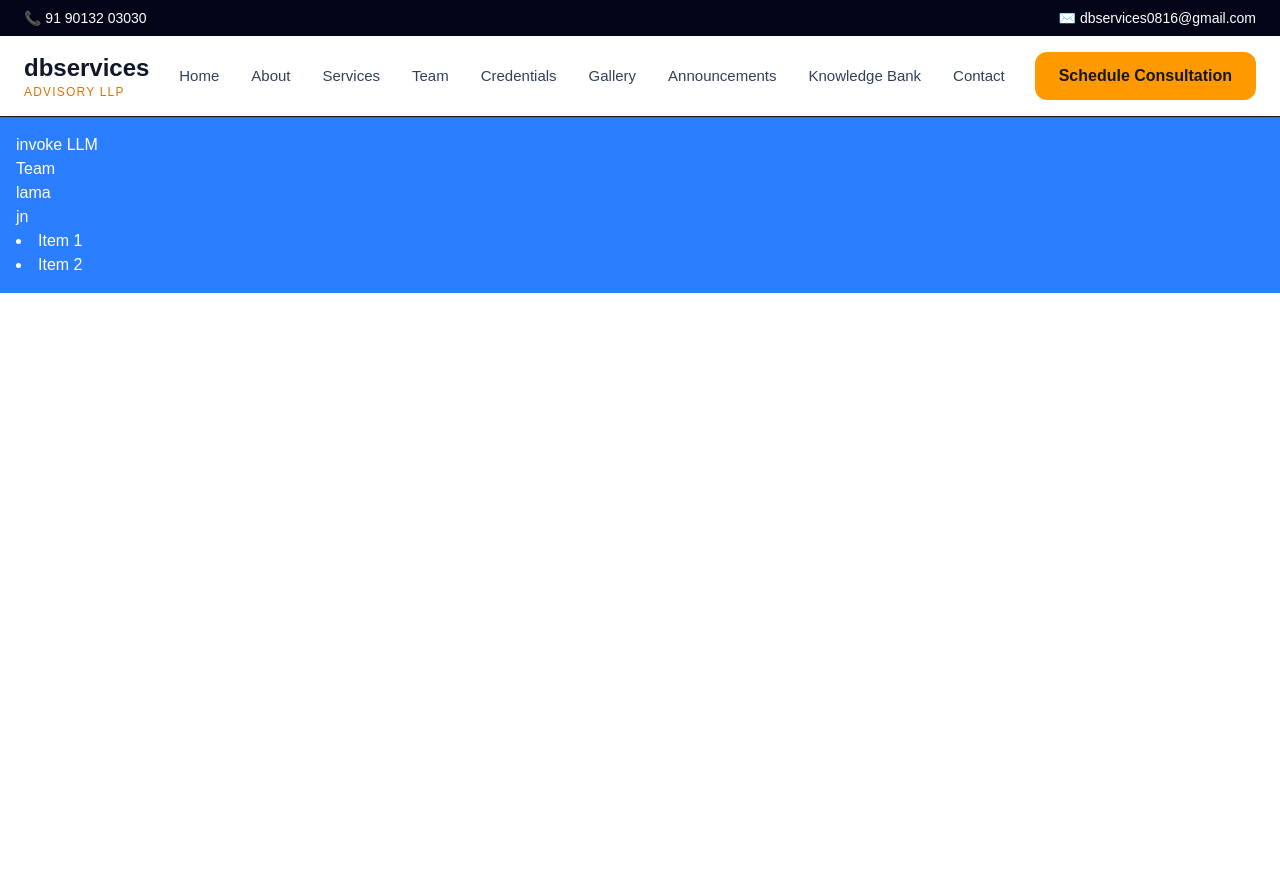
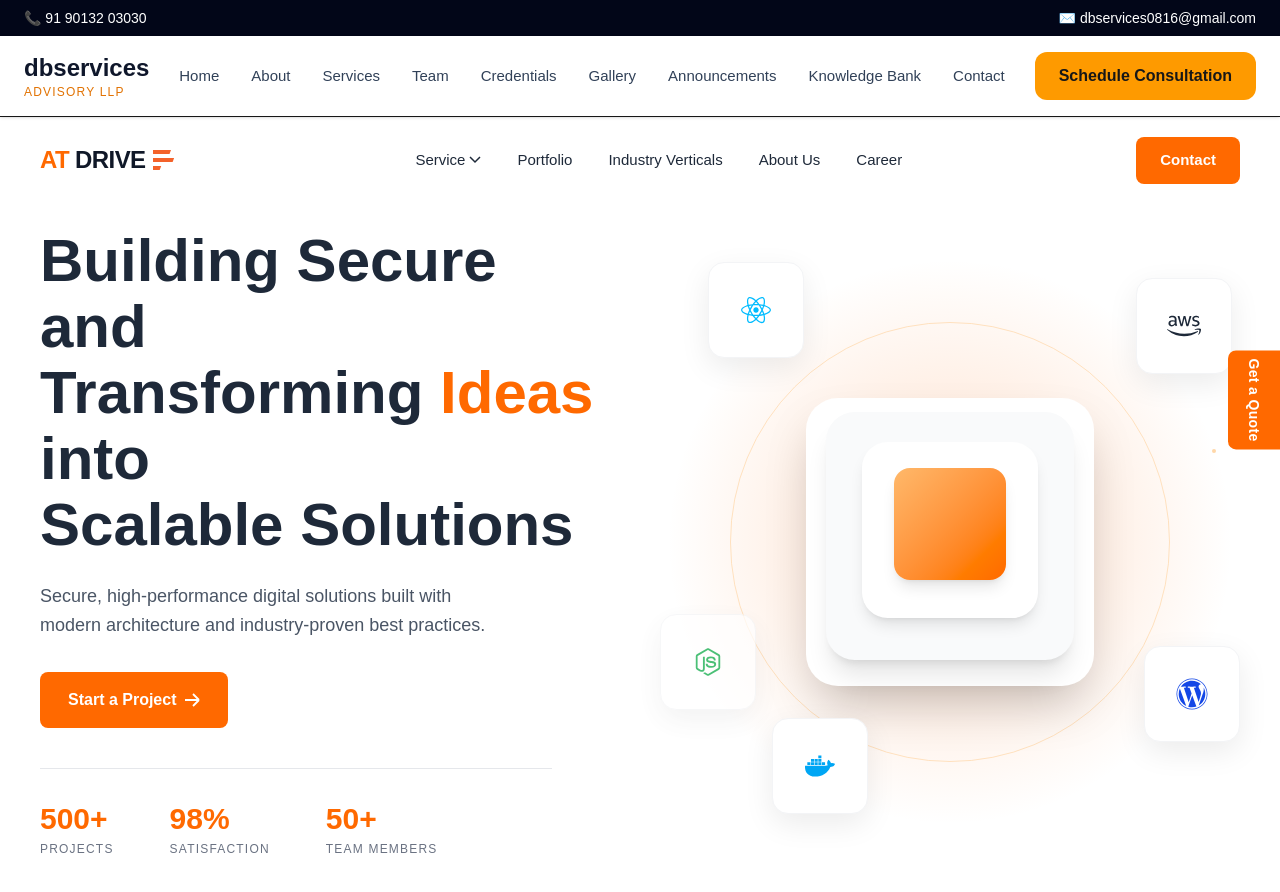
Before and after one commit to Himanshu-Gupta0007/fullstack-framework, a Next.js app: page /team in a window 1280 px wide. Shown: the top 892 px of the page. Before the commit the page ends 800 px from the top, so only its background shows below. Built offline with nearby package versions, Linux system fonts and the light colour scheme.

Commit message:
add gen ai

```diff
--- a/app/team/page.tsx
+++ b/app/team/page.tsx
@@ -1,16 +1,173 @@
-import React from 'react'
+// app/page.tsx
+// Next.js 14 (App Router) + Tailwind CSS
+// Drop this into app/page.tsx. Make sure Tailwind is set up in your project.
 
-const page = () => {
+import Link from "next/link";
+import { FaReact, FaDocker, FaWordpress, FaNodeJs } from "react-icons/fa";
+import { FaAws } from "react-icons/fa6";
+// npm install react-icons
+
+export default function Home() {
   return (
-    <div className='bg-blue-500 text-white p-4'>invoke LLM
-    <h1>Team</h1>
-    <p>lama</p>
-    <span>jn</span>
-
-      <li>Item 1</li>
-      <li>Item 2</li>
-    </div>
-  )
+    <main className="bg-white overflow-x-hidden">
+      <Navbar />
+      <Hero />
+    </main>
+  );
 }
 
-export default page
+function Navbar() {
+  return (
+    <header className="flex items-center justify-between px-6 md:px-10 py-5 relative z-20">
+      {/* Logo */}
+      <div className="flex items-center gap-1">
+        <span className="text-2xl font-extrabold tracking-tight">
+          <span className="text-orange-500">AT</span>{" "}
+          <span className="text-gray-900">DRIVE</span>
+        </span>
+        <svg width="28" height="20" viewBox="0 0 28 20" className="ml-1">
+          <rect x="0" y="0" width="18" height="4" fill="#F4622A" transform="skewX(-20)" />
+          <rect x="0" y="8" width="24" height="4" fill="#F4622A" transform="skewX(-20)" />
+          <rect x="0" y="16" width="14" height="4" fill="#F4622A" transform="skewX(-20)" />
+        </svg>
+      </div>
+
+      {/* Nav links */}
+      <nav className="hidden lg:flex items-center gap-9 text-gray-800 font-medium text-[15px]">
+        <button className="flex items-center gap-1 hover:text-orange-500 transition">
+          Service
+          <svg width="12" height="8" viewBox="0 0 12 8" fill="none">
+            <path d="M1 1L6 6L11 1" stroke="currentColor" strokeWidth="1.5" />
+          </svg>
+        </button>
+        <Link href="#" className="hover:text-orange-500 transition">Portfolio</Link>
+        <Link href="#" className="hover:text-orange-500 transition">Industry Verticals</Link>
+        <Link href="#" className="hover:text-orange-500 transition">About Us</Link>
+        <Link href="#" className="hover:text-orange-500 transition">Career</Link>
+      </nav>
+
+      <Link
+        href="#"
+        className="bg-orange-500 hover:bg-orange-600 transition text-white font-semibold px-6 py-3 rounded-lg text-[15px]"
+      >
+        Contact
+      </Link>
+    </header>
+  );
+}
+
+function Hero() {
+  return (
+    <section className="relative overflow-hidden">
+      {/* Sticky "Get a Quote" side tab */}
+      <div className="fixed right-0 top-1/2 -translate-y-1/2 z-30 bg-orange-500 text-white text-sm font-semibold px-2 py-4 rounded-l-lg [writing-mode:vertical-rl] tracking-wide cursor-pointer">
+        Get a Quote
+      </div>
+
+      <div className="grid lg:grid-cols-2 gap-10 items-center px-6 md:px-10 pt-6 pb-16 max-w-7xl mx-auto relative">
+        {/* LEFT: Text content */}
+        <div className="relative z-10">
+          <h1 className="text-4xl sm:text-5xl xl:text-6xl font-extrabold leading-[1.1] text-gray-800">
+            Building Secure and
+            <br />
+            Transforming <span className="text-orange-500">Ideas</span> into
+            <br />
+            Scalable Solutions
+          </h1>
+
+          <p className="mt-6 text-gray-600 text-lg max-w-md leading-relaxed">
+            Secure, high-performance digital solutions built with modern
+            architecture and industry-proven best practices.
+          </p>
+
+          <button className="mt-8 inline-flex items-center gap-2 bg-orange-500 hover:bg-orange-600 transition text-white font-semibold px-7 py-4 rounded-lg">
+            Start a Project
+            <svg width="16" height="16" viewBox="0 0 16 16" fill="none">
+              <path d="M1 8H15M15 8L9 2M15 8L9 14" stroke="white" strokeWidth="1.8" />
+            </svg>
+          </button>
+
+          <hr className="mt-10 border-gray-200 max-w-lg" />
+
+          <div className="mt-8 flex gap-10 sm:gap-14">
+            <Stat number="500+" label="PROJECTS" />
+            <Stat number="98%" label="SATISFACTION" />
+            <Stat number="50+" label="TEAM MEMBERS" />
+          </div>
+        </div>
+
+        {/* RIGHT: Graphic */}
+        <div className="relative h-[420px] sm:h-[560px] flex items-center justify-center">
+          {/* soft glow behind everything */}
+          <div className="absolute inset-0 bg-[radial-gradient(circle_at_center,rgba(255,138,61,0.28)_0%,rgba(255,138,61,0)_70%)]" />
+          {/* outer thin orbit ring */}
+          <div className="absolute w-[440px] h-[440px] border border-orange-200/70 rounded-full" />
+          {/* a few sparkle dots on the ring, like the screenshot */}
+          <span className="absolute top-10 right-24 w-1.5 h-1.5 rounded-full bg-orange-300" />
+          <span className="absolute bottom-16 left-28 w-1 h-1 rounded-full bg-orange-300" />
+          <span className="absolute top-1/3 right-6 w-1 h-1 rounded-full bg-orange-200" />
+
+          {/* Stacked / layered 3D squares (isometric card stack) */}
+          <div className="relative w-72 h-72 flex items-center justify-center">
+            <div className="absolute w-72 h-72 bg-white rounded-[2rem] shadow-2xl" />
+            <div className="absolute w-[15.5rem] h-[15.5rem] bg-gray-50 rounded-[1.8rem] shadow-xl translate-y-[-6px]" />
+            <div className="absolute w-44 h-44 bg-white rounded-[1.6rem] shadow-lg translate-y-[-12px]" />
+            <div className="absolute w-28 h-28 bg-gradient-to-br from-orange-300 to-orange-500 rounded-2xl shadow-lg translate-y-[-18px]" />
+          </div>
+
+          {/* Floating tech icon cards, positioned like the original around the stack */}
+          <TechCard className="top-0 left-6 sm:left-12">
+            <FaReact className="text-sky-400" size={30} />
+          </TechCard>
+
+          <TechCard className="top-4 right-0 sm:right-2">
+            <FaAws className="text-gray-800" size={34} />
+          </TechCard>
+
+          <TechCard className="bottom-28 left-0" faded>
+            <FaNodeJs className="text-green-600" size={28} />
+          </TechCard>
+
+          <TechCard className="bottom-2 left-20 sm:left-28">
+            <FaDocker className="text-sky-500" size={30} />
+          </TechCard>
+
+          <TechCard className="bottom-20 right-0">
+            <FaWordpress className="text-blue-700" size={32} />
+          </TechCard>
+        </div>
+      </div>
+    </section>
+  );
+}
+
+function Stat({ number, label }: { number: string; label: string }) {
+  return (
+    <div>
+      <div className="text-3xl font-extrabold text-orange-500">{number}</div>
+      <div className="text-xs tracking-widest text-gray-500 mt-1 font-medium">
+        {label}
+      </div>
+    </div>
+  );
+}
+
+function TechCard({
+  className,
+  children,
+  faded,
+}: {
+  className: string;
+  children: React.ReactNode;
+  faded?: boolean;
+}) {
+  return (
+    <div
+      className={`absolute w-20 h-20 sm:w-24 sm:h-24 bg-white rounded-2xl border border-gray-100 shadow-[0_10px_30px_rgba(0,0,0,0.08)] flex items-center justify-center ${
+        faded ? "opacity-70" : ""
+      } ${className}`}
+    >
+      {children}
+    </div>
+  );
+}
```
